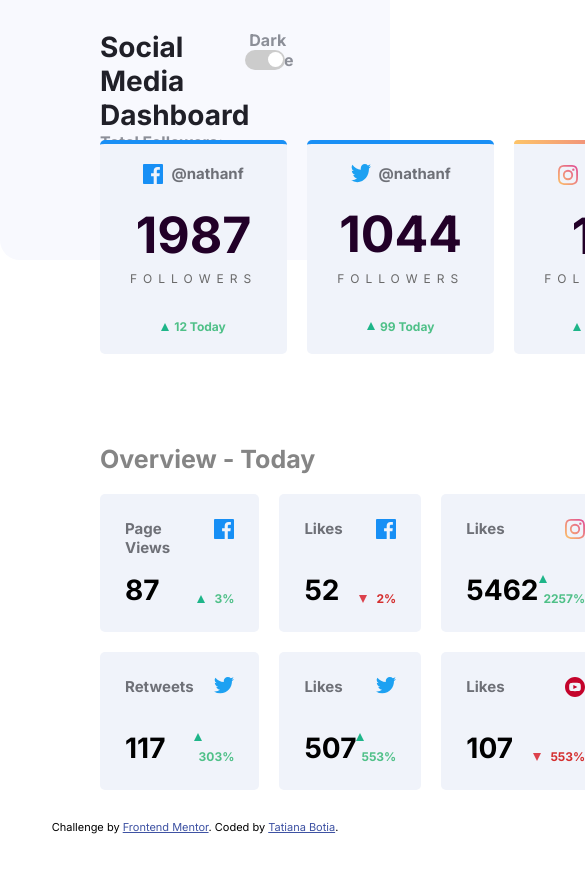
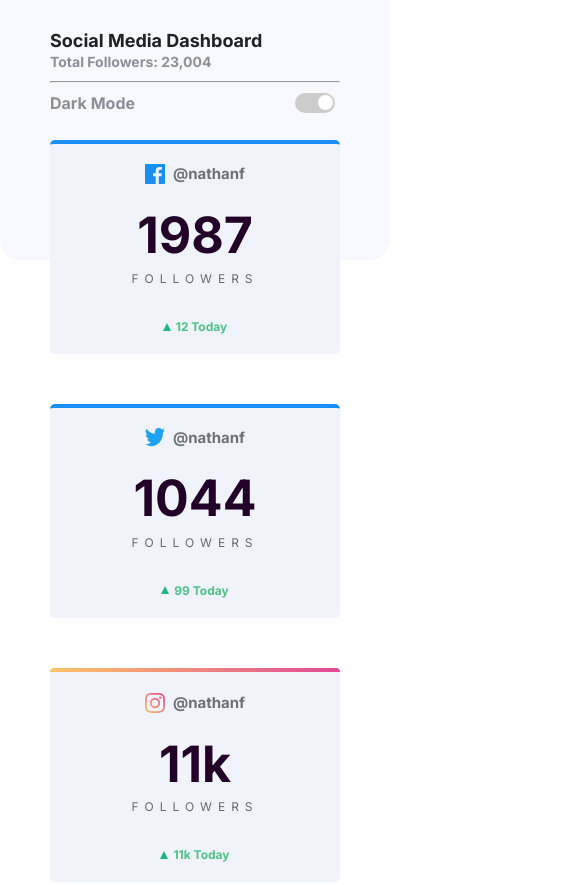
Before and after one commit to DevTataBot/Social-media-dash, a plain HTML site: page index.html in a window 390 px wide. Shown: the top 885 px of the page, 585 px wide, since content can reach past the window. Before the commit the page ends 844 px from the top, so only its background shows below. Drawn offline with Linux system fonts and the light colour scheme.

Commit message:
Se añadio estilos version movil

```diff
--- a/css/estilos.css
+++ b/css/estilos.css
@@ -24,6 +24,9 @@ body{
 .encabezado__tittle span{
     font-weight: bold;
     color: #8c8f98;
+}
+hr{
+    visibility: hidden;
 }
 .encabezado__mode{
     height: 35px;
@@ -82,9 +85,6 @@ input:checked + .slider::before{
     display: grid;
     grid-template-columns: 1fr 1fr 1fr 1fr;
     gap:20px;
-    /* display: flex;
-    justify-content: space-between;
-    flex-wrap: wrap; */
 }
 .followers__redes{
     background-color: #f0f3fa;
@@ -212,3 +212,68 @@ input:checked + .slider::before{
     font-weight: bold;
     font-size: 12px;
 }
+@media only screen and (max-width:1030px) and (min-width:750px){
+    .followers{
+        display: flex;
+        flex-wrap: wrap;
+        justify-content: center;
+
+    }
+    .followers__redes{
+        width: 35%;
+    }
+    .overview{
+        display: flex;
+        flex-wrap: wrap;
+        justify-content: center;
+    }
+    .overview h2{
+        width: 100%;
+    }
+    .overview .actividad{
+        width: 37%;
+    }
+
+}
+@media only screen and (max-width:749px) and (min-width:300px){
+    .encabezado{
+        display: block;
+    }
+    .encabezado__tittle h1{
+        font-size: 18px;
+    }
+    .encabezado__tittle span{
+        font-size: 14px;
+    }
+    hr{
+        margin: 10px 0;
+        visibility: visible;
+    }
+    .encabezado__mode .slider{
+        right: 50px;
+    }
+    .container{
+        padding: 30px 50px ;
+    }
+    .followers{
+        display: flex;
+        flex-wrap: wrap;
+        justify-content: center;
+    }
+    .followers__redes{
+        width: 100%;
+    }
+    .overview{
+        display: flex;
+        flex-wrap: wrap;
+        justify-content: center;
+    }
+    .overview h2{
+        width: 100%;
+    }
+    .overview .actividad{
+        width: 100%;
+        padding: 35px;
+    }
+
+}
--- a/index.html
+++ b/index.html
@@ -19,6 +19,7 @@
     <div class="encabezado__tittle">
       <h1>Social Media Dashboard</h1>
       <span>Total Followers: 23,004</span>
+      <hr>
     </div>
     <div class="encabezado__mode">
       <span class="dark">Dark Mode</span>
```
